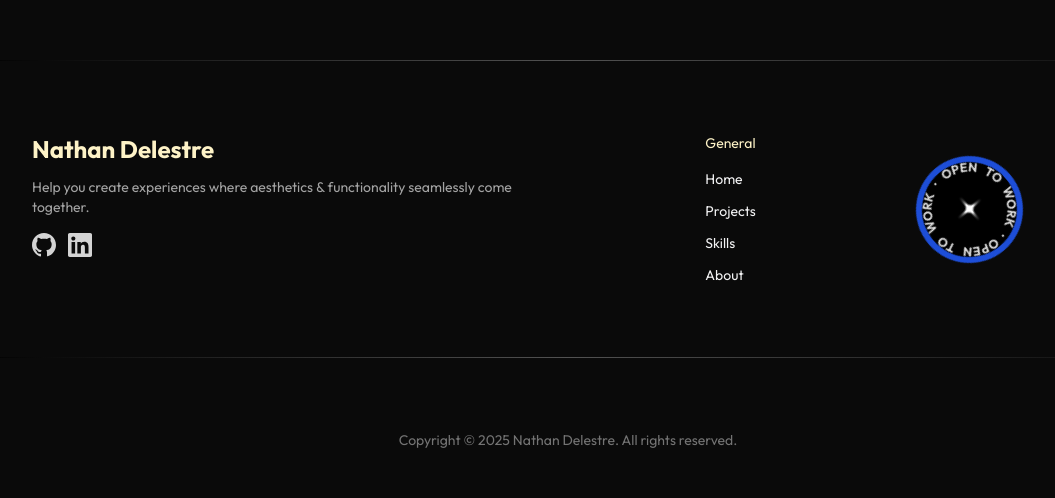
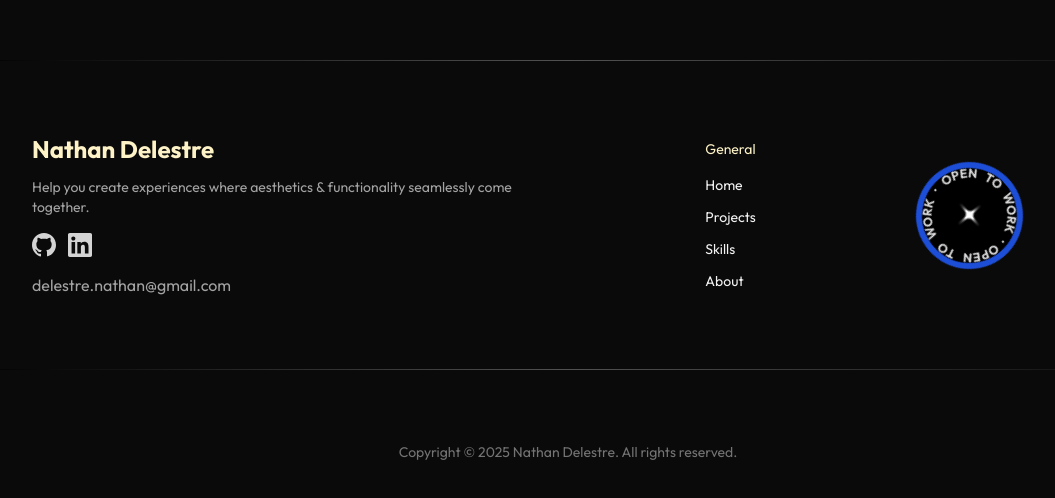
Before and after one commit to Sinndd/PortfolioV2, a Next.js app: page / in a window 1280 px wide. Shown: the part 4315-4813 px from the top of the page, without its empty margins (72-1127 px from the left). Built offline with nearby package versions, Linux system fonts and the light colour scheme; a web font is replaced by a local one.

Commit message:
email added

```diff
--- a/src/components/ui/contact.tsx
+++ b/src/components/ui/contact.tsx
@@ -24,6 +24,7 @@ const Contact = () => {
               </svg>
             </a>
           </div>
+          <p className='mt-4 text-neutral-400'>delestre.nathan@gmail.com</p>
         </div>
         <div className="p-10 flex flex-col items-start md:items-center justify-center">
           <div className="flex items-center">
```
